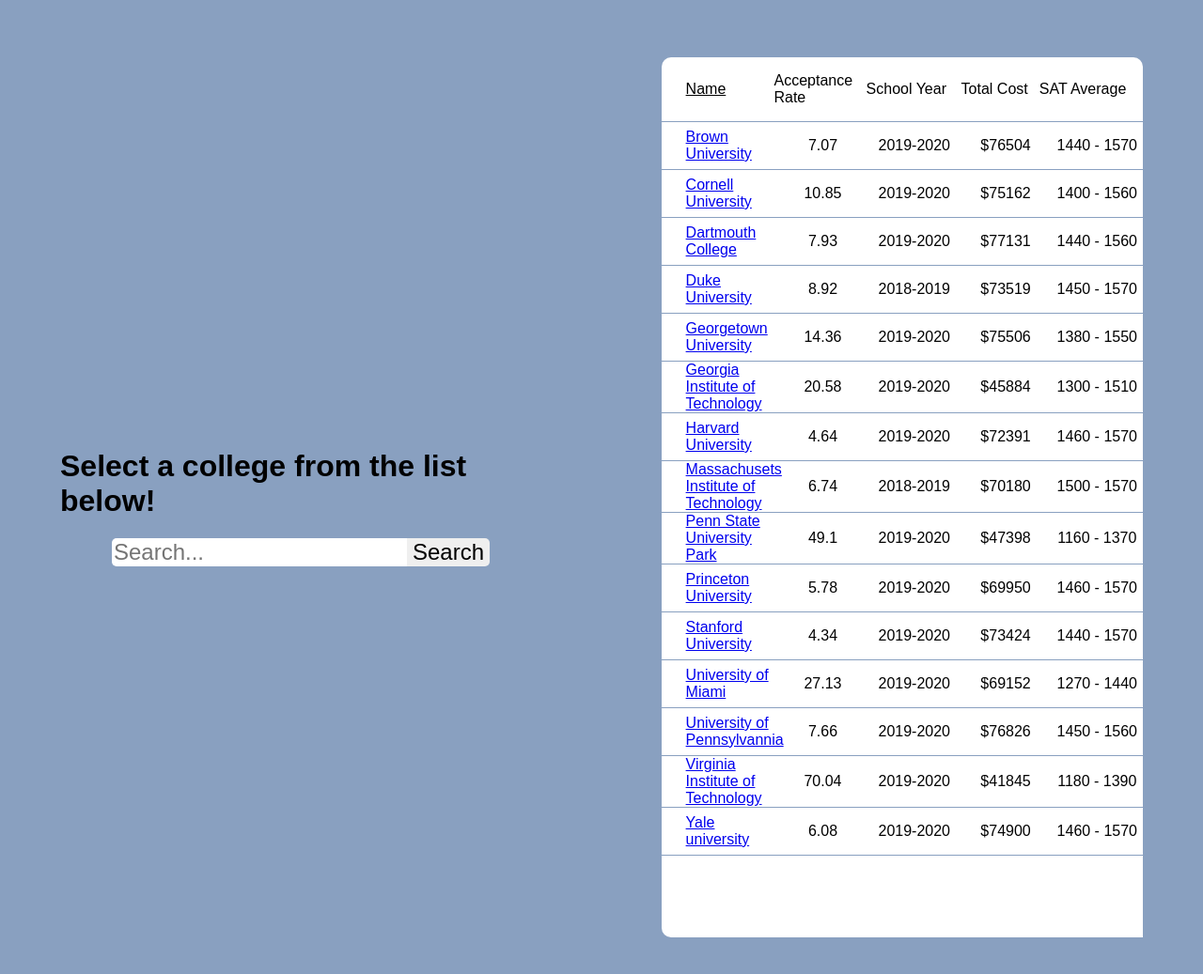
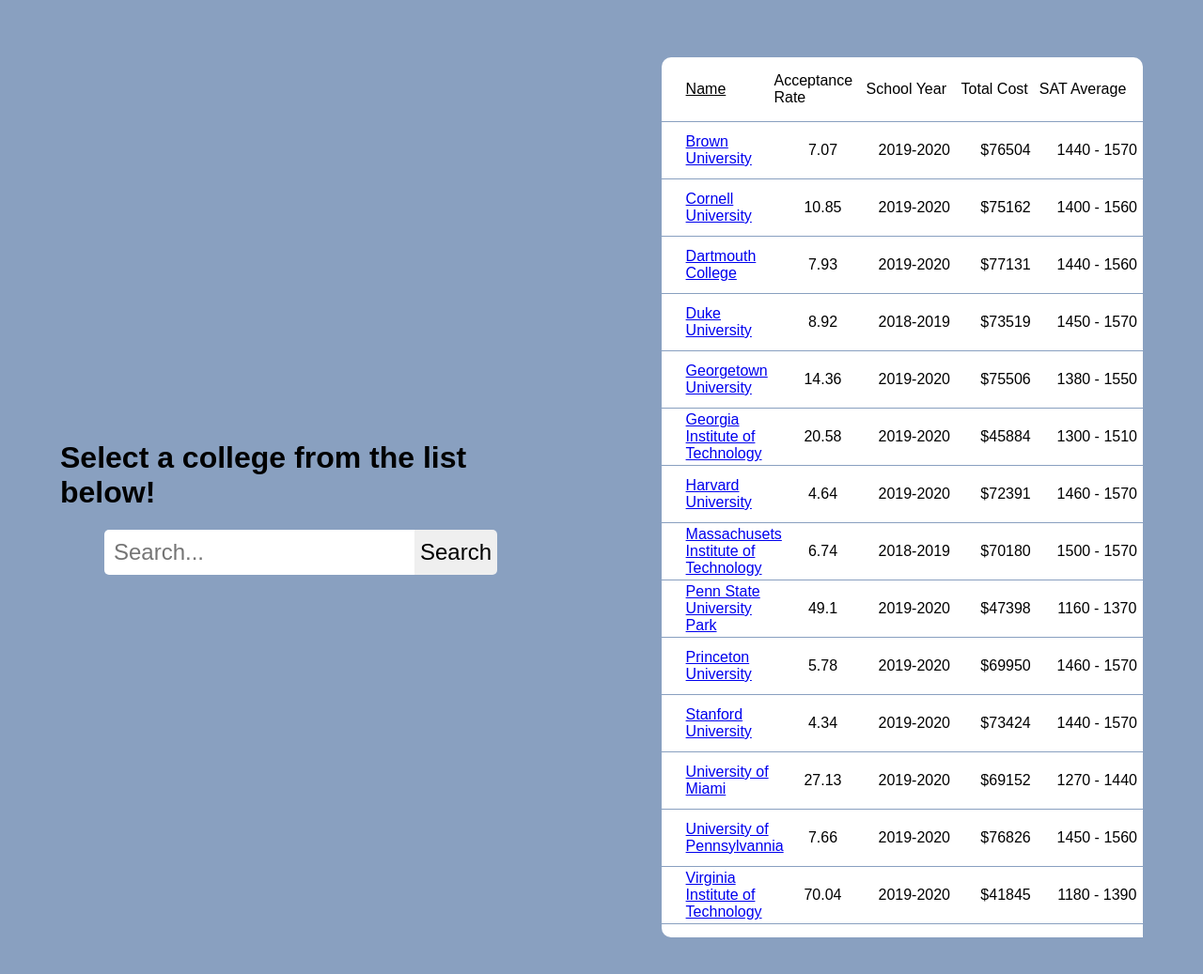
Before and after one commit to tomyyyD/djangoCollegeWebsite, a Django app: page / in a window 1280 px wide. Shown: the top 1037 px of the page at 94% size. Run offline with Django 3.2, Linux system fonts and the light colour scheme; data comes from the database, SQL or seed files in the repository.

Commit message:
Linked JS File

```diff
--- a/query/static/query/style.css
+++ b/query/static/query/style.css
@@ -37,6 +37,7 @@ body{
     border: 0;
     font-size: 1.5em;
     margin-right: 0;
+    padding: 10px;
 }
 
 .searchButton{
@@ -110,6 +111,7 @@ body{
     /* border: solid 1px black; */
     padding-left: 5%;
     border-bottom: 1px rgb(137, 160, 192) solid;
+    min-height: 60px;
 }
 
 .topContainer{
--- a/query/templates/query/home.html
+++ b/query/templates/query/home.html
@@ -5,6 +5,7 @@
         <title>{{ title }}</title>
         {% load static %}
         <link rel='stylesheet' type='text/css' href="{% static 'query/style.css' %}">
+        <script type="text/javascript" src="{% static 'query/scripts.js' %}"></script>
     </head>
     <body>
         <span class="content">
```
Also changed, not shown: query/static/query/scripts.js (added).
